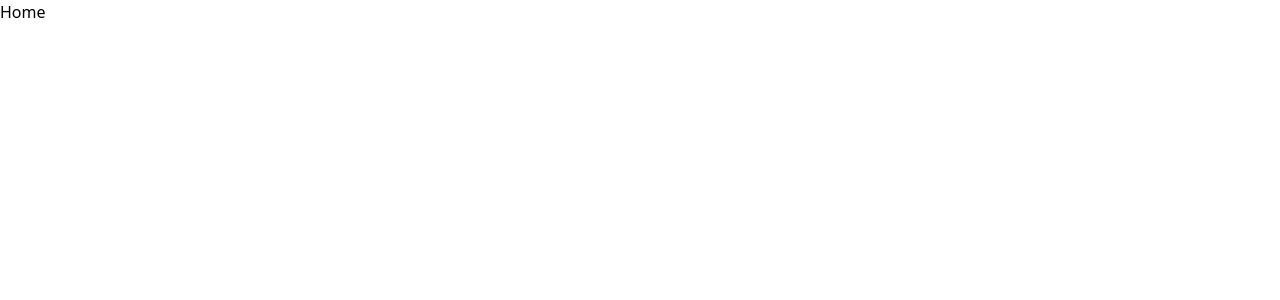
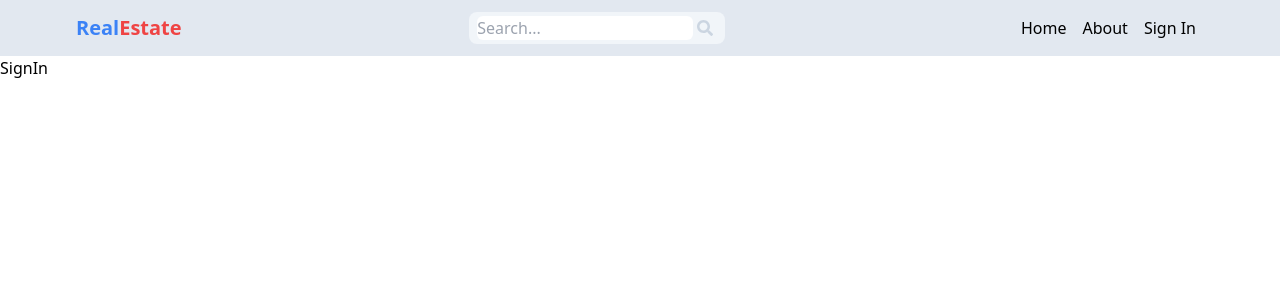
Before and after one commit to zakisudev/real-estate-mern-app, a React (Vite) app in the folder client/: page /signin in a window 1280 px wide. Shown: the top 300 px of the page. Built offline with nearby package versions, Linux system fonts and the light colour scheme.

Commit message:
Create backend server

```diff
--- a/client/package.json
+++ b/client/package.json
@@ -12,6 +12,7 @@
   "dependencies": {
     "react": "^18.2.0",
     "react-dom": "^18.2.0",
+    "react-icons": "^5.0.1",
     "react-router-dom": "^6.21.3"
   },
   "devDependencies": {
--- a/client/src/App.jsx
+++ b/client/src/App.jsx
@@ -9,10 +9,12 @@ import About from './pages/About';
 import SignIn from './pages/SignIn';
 import SignUp from './pages/SignUp';
 import Profile from './pages/Profile';
+import Layout from './pages/Layout';
 
 const router = createBrowserRouter(
   createRoutesFromElements(
-    <Route path="/" element={<Home />}>
+    <Route path="/" element={<Layout />}>
+      <Route index element={<Home />} />
       <Route path="about" element={<About />} />
       <Route path="signin" element={<SignIn />} />
       <Route path="signup" element={<SignUp />} />
--- /dev/null
+++ b/client/src/components/Header.jsx
@@ -0,0 +1,38 @@
+import { Link } from 'react-router-dom';
+import { FaSearch } from 'react-icons/fa';
+
+const Header = () => {
+  return (
+    <header className="bg-slate-200">
+      <div className="flex justify-between items-center max-w-6xl mx-auto p-3">
+        <Link to="/" className="font-bold text-sm sm:text-xl flex flex-wrap">
+          <span className="text-blue-500">Real</span>
+          <span className="text-red-500">Estate</span>
+        </Link>
+        <form className="bg-slate-100 rounded-lg px-2 py-1 w-24 sm:w-64 flex">
+          <input
+            type="text"
+            placeholder="Search..."
+            className="focus:outline-none w-full rounded-md"
+          />
+          <button className="text-slate-300 rounded-lg px-1 py-1">
+            <FaSearch />
+          </button>
+        </form>
+        <ul className="flex items-center">
+          <li className="mx-2 hidden sm:flex">
+            <Link to="/">Home</Link>
+          </li>
+          <li className="mx-2 hidden sm:flex">
+            <Link to="about">About</Link>
+          </li>
+          <li className="mx-2">
+            <Link to="signin">Sign In</Link>
+          </li>
+        </ul>
+      </div>
+    </header>
+  );
+};
+
+export default Header;
--- /dev/null
+++ b/client/src/pages/Layout.jsx
@@ -0,0 +1,13 @@
+import { Outlet } from 'react-router-dom';
+import Header from '../components/Header';
+
+const Layout = () => {
+  return (
+    <div>
+      <Header />
+      <Outlet />
+    </div>
+  );
+};
+
+export default Layout;
```
Also changed, not shown: package.json (+13 -4 lines), 2 other files (tests, documents, lock files or other folders).
